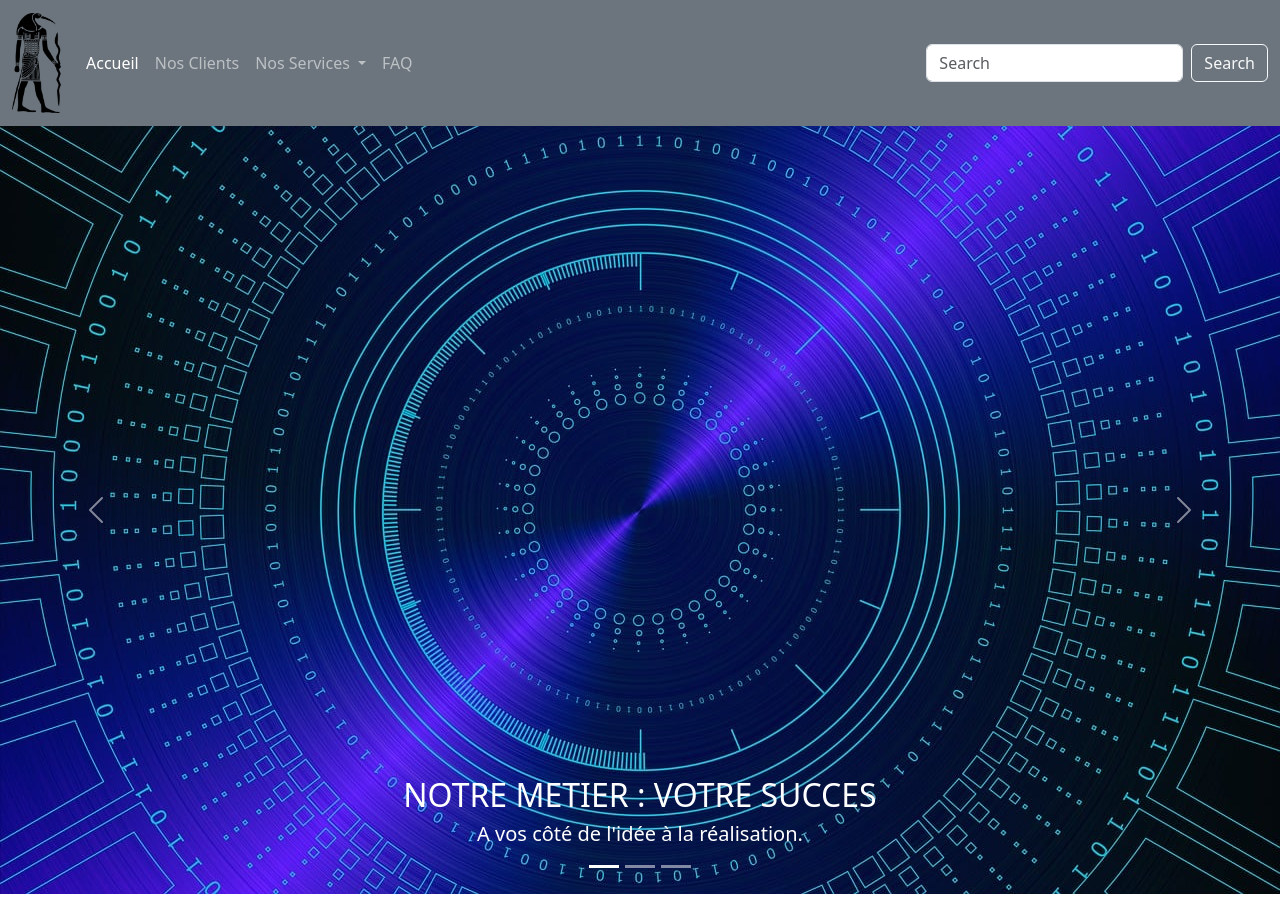
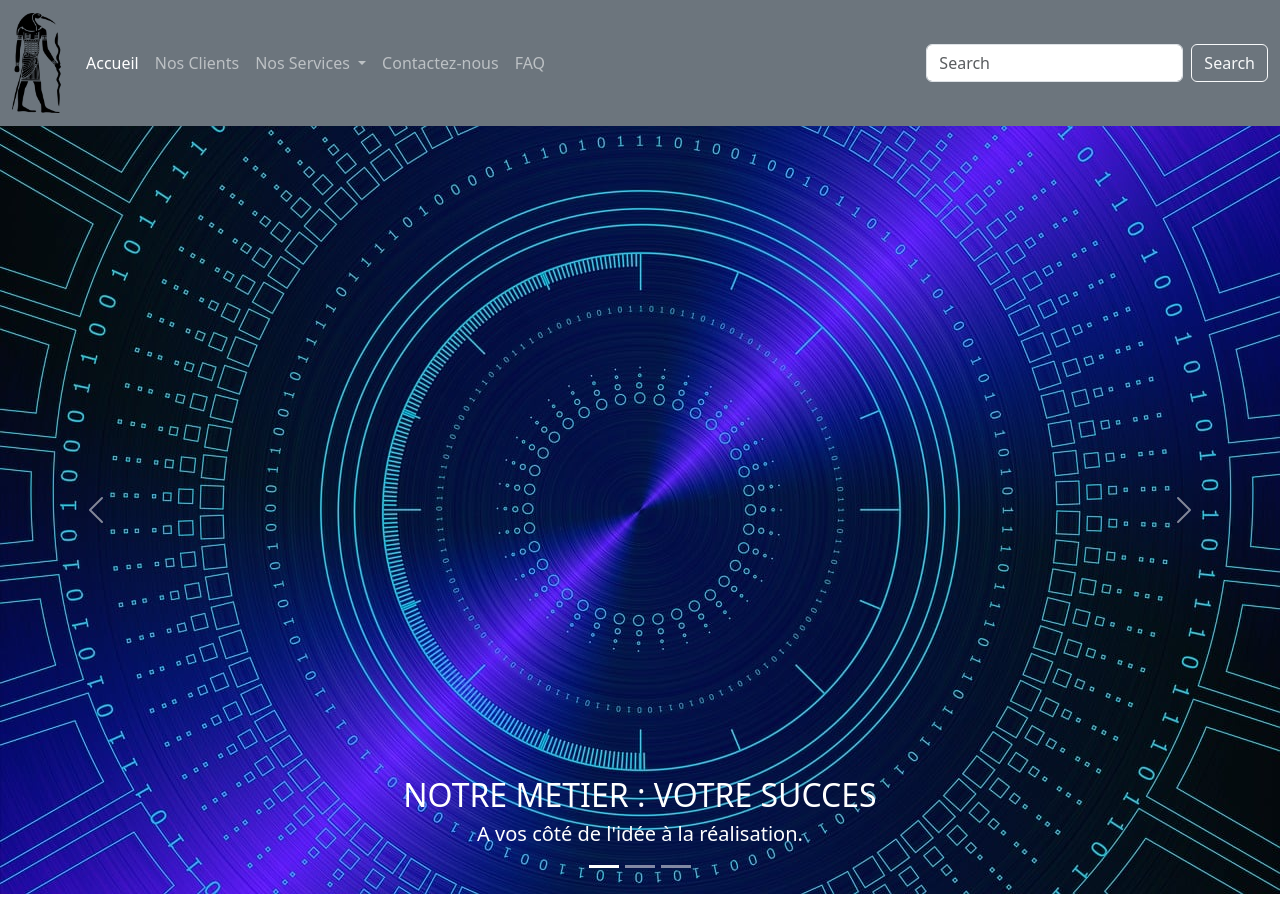
Before and after one commit to ErickChezOCs/CourseFollowed, a plain HTML site: page Bootstrap_Project/bs_site.html in a window 1280 px wide. Drawn offline with nearby package versions, Linux system fonts and the light colour scheme.

Commit message:
Added a contact link in the navbar  # Please enter the commit message for your changes. Lines starting

```diff
--- a/Bootstrap_Project/bs_site.html
+++ b/Bootstrap_Project/bs_site.html
@@ -33,6 +33,10 @@
               <li><a class="dropdown-item" href="#">Blogs</a></li>
             </ul>
           </li>
+          <li class="nav-item">
+            <a class="nav-link" href="#contact">Contactez-nous</a>
+          </li>
+
           <li class="nav-item">
             <a class="nav-link" href="#faq">FAQ</a>
           </li>
@@ -90,6 +94,10 @@
   </div>
 <!-- End Carroussel-->
 
+<!-- Start Container -->
+
+<!-- End Container -->
+
 
     <h1> </h1>
     <script src="https://cdn.jsdelivr.net/npm/bootstrap@5.3.0-alpha1/dist/js/bootstrap.bundle.min.js" integrity="sha384-w76AqPfDkMBDXo30jS1Sgez6pr3x5MlQ1ZAGC+nuZB+EYdgRZgiwxhTBTkF7CXvN" crossorigin="anonymous"></script>
```
